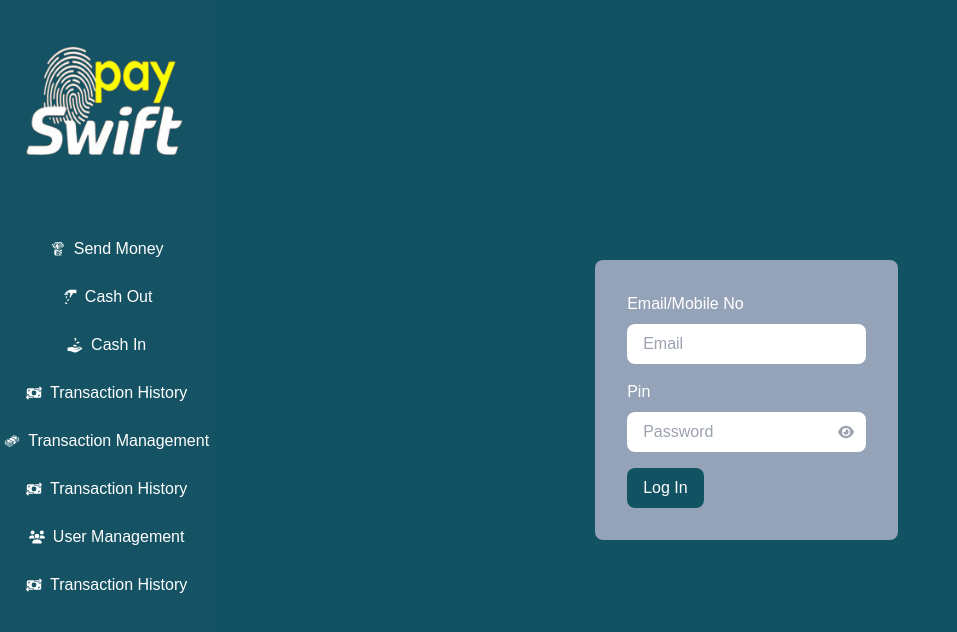
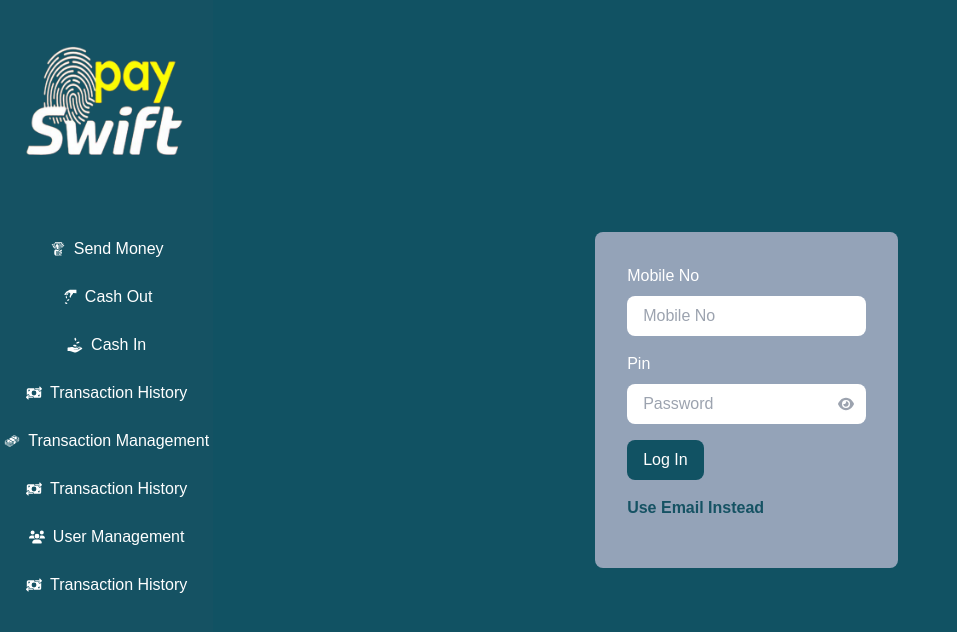
Before and after one commit to Md-Rashedul-Islam-Rajib/pay-swift, a React (Vite) app: page /login in a window 1280 px wide. Shown: the top 632 px of the page, without its empty margins (0-957 px from the left). Built offline with nearby package versions, Linux system fonts and the light colour scheme.

Commit message:
login page modified

```diff
--- a/src/pages/Login.jsx
+++ b/src/pages/Login.jsx
@@ -11,11 +11,17 @@ const Login = () => {
         register,
         handleSubmit,
         formState: { errors },
+        reset
       } = useForm();
 
       const onSubmit = (data) => {
         console.log(data);
       };
+
+      const toggleInput = () => {
+        setShowEmail(!showEmail);
+        reset();
+      }
 
     return (
         <section className=' bg-[#115263] h-full'>
@@ -24,11 +30,11 @@ const Login = () => {
             <form onSubmit={handleSubmit(onSubmit)}
             className='bg-slate-400 p-8 rounded-lg text-white'
             >
-                <div>
-                <p className="mb-2">Email/Mobile No</p>
+                {showEmail ? <div>
+                <p className="mb-2">Email</p>
                 <label className="input input-bordered flex items-center gap-2 mb-2 md:mb-4">
                   <input
-                    type="text"
+                    type="email"
                     className="grow border-0 text-black py-2 px-4 rounded-lg"
                     placeholder="Email"
                     {...register("email", { required: true })}
@@ -40,6 +46,24 @@ const Login = () => {
                   )}
                 </label>
                 </div>
+                :
+                <div>
+                <p className="mb-2">Mobile No</p>
+                <label className="input input-bordered flex items-center gap-2 mb-2 md:mb-4">
+                  <input
+                    type="number"
+                    className="grow border-0 text-black py-2 px-4 rounded-lg"
+                    placeholder="Mobile No"
+                    {...register("mobile", { required: true })}
+                  />
+                  {errors.email && (
+                    <span className="text-red-600 text-sm">
+                      Mobile No is required
+                    </span>
+                  )}
+                </label>
+                </div>}
+
 
                   <div className='relative'>
                   <p className="mb-2">Pin</p>
@@ -71,6 +95,7 @@ const Login = () => {
                   Log In
                 </button>
                   </div>
+                  <button className='text-[#155263] font-semibold my-4' type='button' onClick={toggleInput}>Use {showEmail ? "Mobile Number" : "Email"} Instead</button>
               </form>
         </div>
         </section>
```
